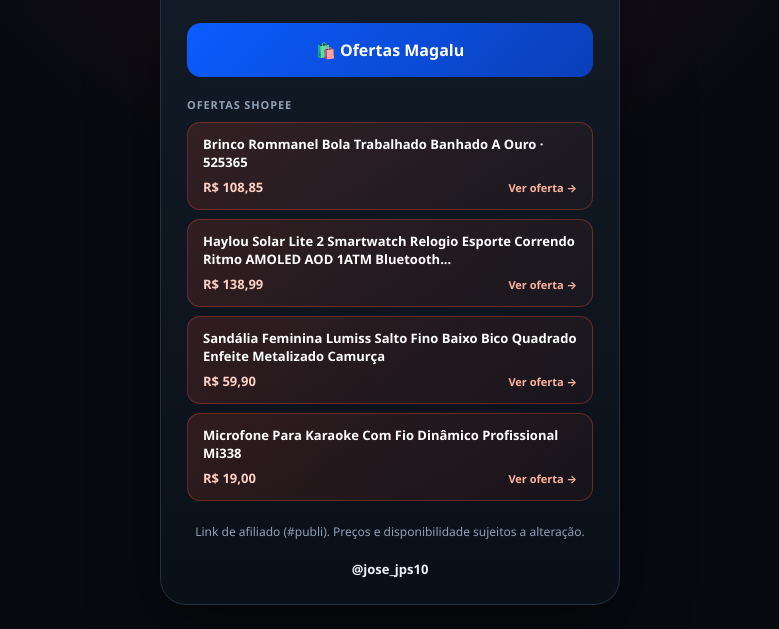
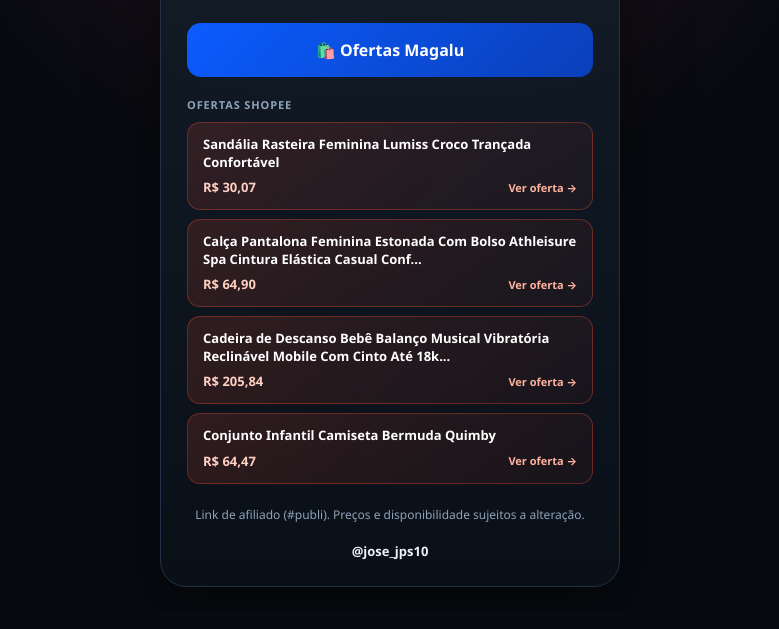
Before and after one commit to jpsalxdr-cpu/ofertas-jps, a plain HTML site: page index.html in a window 1280 px wide. Shown: the part 270-899 px from the top of the page, without its empty margins (250-1029 px from the left). Drawn offline with Linux system fonts and the light colour scheme.

Commit message:
Atualiza ofertas Shopee (automatico)

```diff
--- a/index.html
+++ b/index.html
@@ -114,7 +114,7 @@
     <h1>Ofertas da minha loja</h1>
     <p class="sub">Magalu e Shopee selecionadas para você.</p>
     <a class="btn magalu" href="https://www.magazinevoce.com.br/magazinejpsvip10/selecao/ofertasdodia/" target="_blank" rel="noopener">🛍️ Ofertas Magalu</a>
-    <div class="shopee-section"><div class="shopee-title">Ofertas Shopee</div><div class="shopee-list"><a class="shopee-item" href="https://s.shopee.com.br/6VPlVYHzu0" target="_blank" rel="noopener"><span class="shopee-name">Brinco Rommanel Bola Trabalhado Banhado A Ouro · 525365</span><span class="shopee-bottom"><span class="shopee-price">R$ 108,85</span><span class="shopee-go">Ver oferta →</span></span></a><a class="shopee-item" href="https://s.shopee.com.br/1W15YMjtsb" target="_blank" rel="noopener"><span class="shopee-name">Haylou Solar Lite 2 Smartwatch Relogio Esporte Correndo Ritmo AMOLED AOD 1ATM Bluetooth...</span><span class="shopee-bottom"><span class="shopee-price">R$ 138,99</span><span class="shopee-go">Ver oferta →</span></span></a><a class="shopee-item" href="https://s.shopee.com.br/1W15YN1Qj2" target="_blank" rel="noopener"><span class="shopee-name">Sandália Feminina Lumiss Salto Fino Baixo Bico Quadrado Enfeite Metalizado Camurça</span><span class="shopee-bottom"><span class="shopee-price">R$ 59,90</span><span class="shopee-go">Ver oferta →</span></span></a><a class="shopee-item" href="https://s.shopee.com.br/3g5a8Lxa6d" target="_blank" rel="noopener"><span class="shopee-name">Microfone Para Karaoke Com Fio Dinâmico Profissional Mi338</span><span class="shopee-bottom"><span class="shopee-price">R$ 19,00</span><span class="shopee-go">Ver oferta →</span></span></a></div></div>
+    <div class="shopee-section"><div class="shopee-title">Ofertas Shopee</div><div class="shopee-list"><a class="shopee-item" href="https://s.shopee.com.br/80EagIEm1q" target="_blank" rel="noopener"><span class="shopee-name">Sandália Rasteira Feminina Lumiss Croco Trançada Confortável</span><span class="shopee-bottom"><span class="shopee-price">R$ 30,07</span><span class="shopee-go">Ver oferta →</span></span></a><a class="shopee-item" href="https://s.shopee.com.br/1W16wLhmRJ" target="_blank" rel="noopener"><span class="shopee-name">Calça Pantalona Feminina Estonada Com Bolso Athleisure Spa Cintura Elástica Casual Conf...</span><span class="shopee-bottom"><span class="shopee-price">R$ 64,90</span><span class="shopee-go">Ver oferta →</span></span></a><a class="shopee-item" href="https://s.shopee.com.br/4LLIJYbOTz" target="_blank" rel="noopener"><span class="shopee-name">Cadeira de Descanso Bebê Balanço Musical Vibratória Reclinável Mobile Com Cinto Até 18k...</span><span class="shopee-bottom"><span class="shopee-price">R$ 205,84</span><span class="shopee-go">Ver oferta →</span></span></a><a class="shopee-item" href="https://s.shopee.com.br/4qHYuTZYmJ" target="_blank" rel="noopener"><span class="shopee-name">Conjunto Infantil Camiseta Bermuda Quimby</span><span class="shopee-bottom"><span class="shopee-price">R$ 64,47</span><span class="shopee-go">Ver oferta →</span></span></a></div></div>
     <p class="note">Link de afiliado (#publi). Preços e disponibilidade sujeitos a alteração.</p>
     <p class="handle">@jose_jps10</p>
   </main>
```
